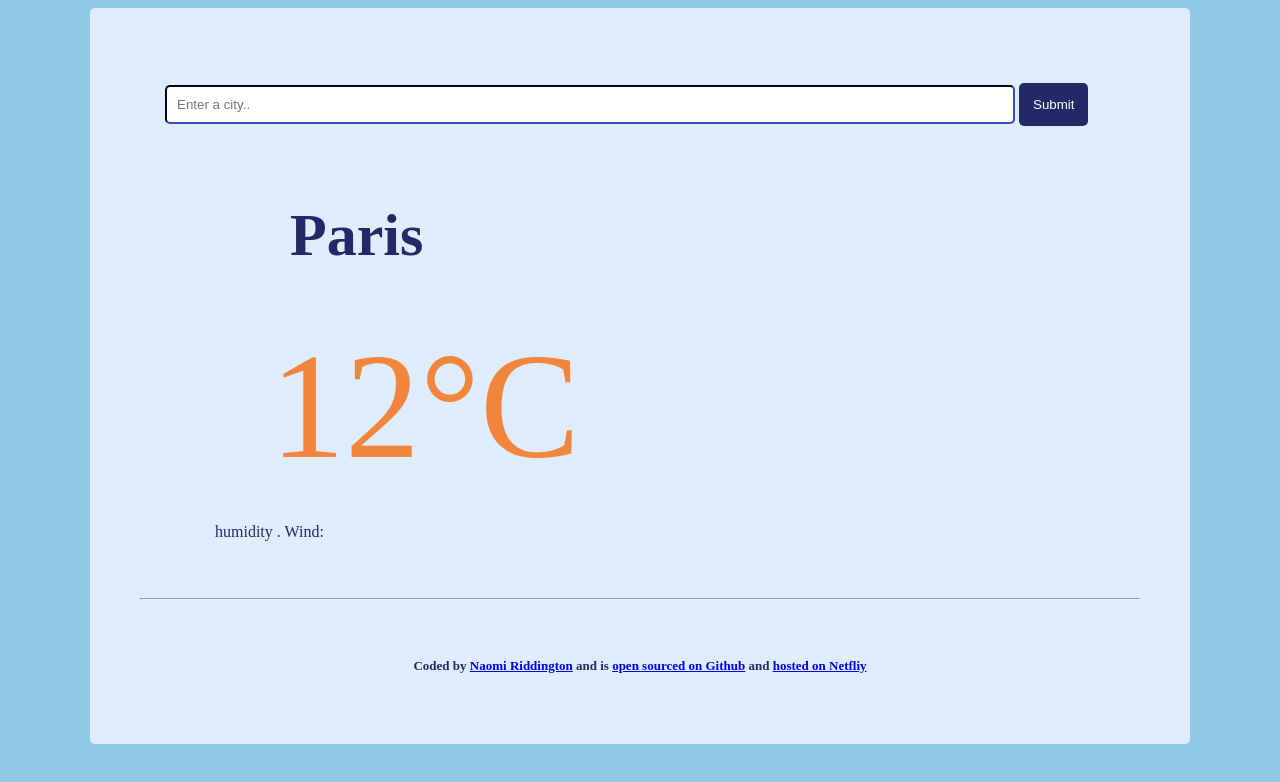
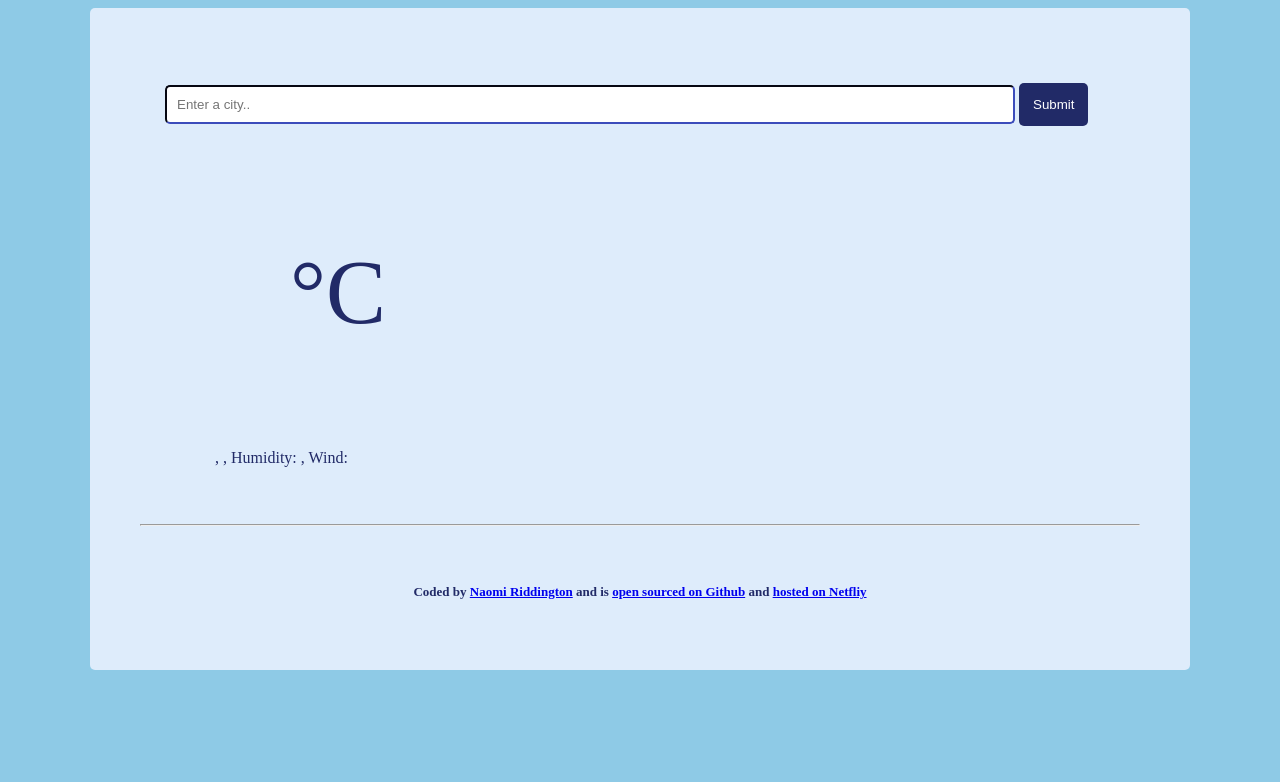
Before and after one commit to Naomirdd/Naomi-sWeatherApp2024, a plain HTML site: page index.html in a window 1280 px wide. Drawn offline with nearby package versions, Linux system fonts and the light colour scheme; no server answers.

Commit message:
tidying up the HTML and css

```diff
--- a/index.html
+++ b/index.html
@@ -16,15 +16,15 @@
       </form>
     </header>
     <main>
-        <div class="weather">
-      <div>
-        <h2 class="weather-city" id="city">Paris</h2>
-        <div class="Temperature" id="temperature"> 12°C</div>
-        <p class="weather-description">
-          <span id="time"> <strong> </strong></span> <span class="description"></span>  humidity <strong id="humidity"></strong>.</strong>  Wind: <strong id="wind-speed"></strong>
-        </p>
-      </div>
-      </div>
+      <div >
+          <h1 id="city"></h1>
+          <p class="temperature">
+            <span id="temperature"> </span> °C
+            </p>
+          <p class="weather-description">
+            <span id="time"> </span> , <span id="description"></span>, Humidity: <strong id="humidity"></strong>, Wind: <strong id="wind-speed"></strong>
+          </p>
+        </div>
     </main>
 </br>
 <hr/>
--- a/src/index.css
+++ b/src/index.css
@@ -8,9 +8,13 @@ body {
   border-radius: 5px;
   padding-top: 50px;
   max-width: 1000px;
+  border-color: #212a67;
 }
 h1 {
-  text-align: center;
+  position: relative;
+  left: 170px;
+  font-size: 60px;
+  color: #f1853b;
 }
 .search-form-input {
   background-color: white;
@@ -26,12 +30,6 @@ h1 {
   border-radius: 5px;
   color: white;
 }
-.Temperature {
-  font-size: 150px;
-  position: relative;
-  left: 130px;
-  color: #f1853b;
-}
 
 header {
   padding: 25px;
@@ -44,12 +42,6 @@ footer {
   font-weight: bold;
   color: #212a67;
 }
-.weather-city {
-  position: relative;
-  left: 150px;
-  font-size: 60px;
-  color: #212a67;
-}
 
 .weather-description {
   padding: 15px;
@@ -60,3 +52,10 @@ footer {
 .weather-description strong {
   color: #f1853b;
 }
+
+.temperature {
+  color: #212a67;
+  position: relative;
+  left: 150px;
+  font-size: 90px;
+}
```
